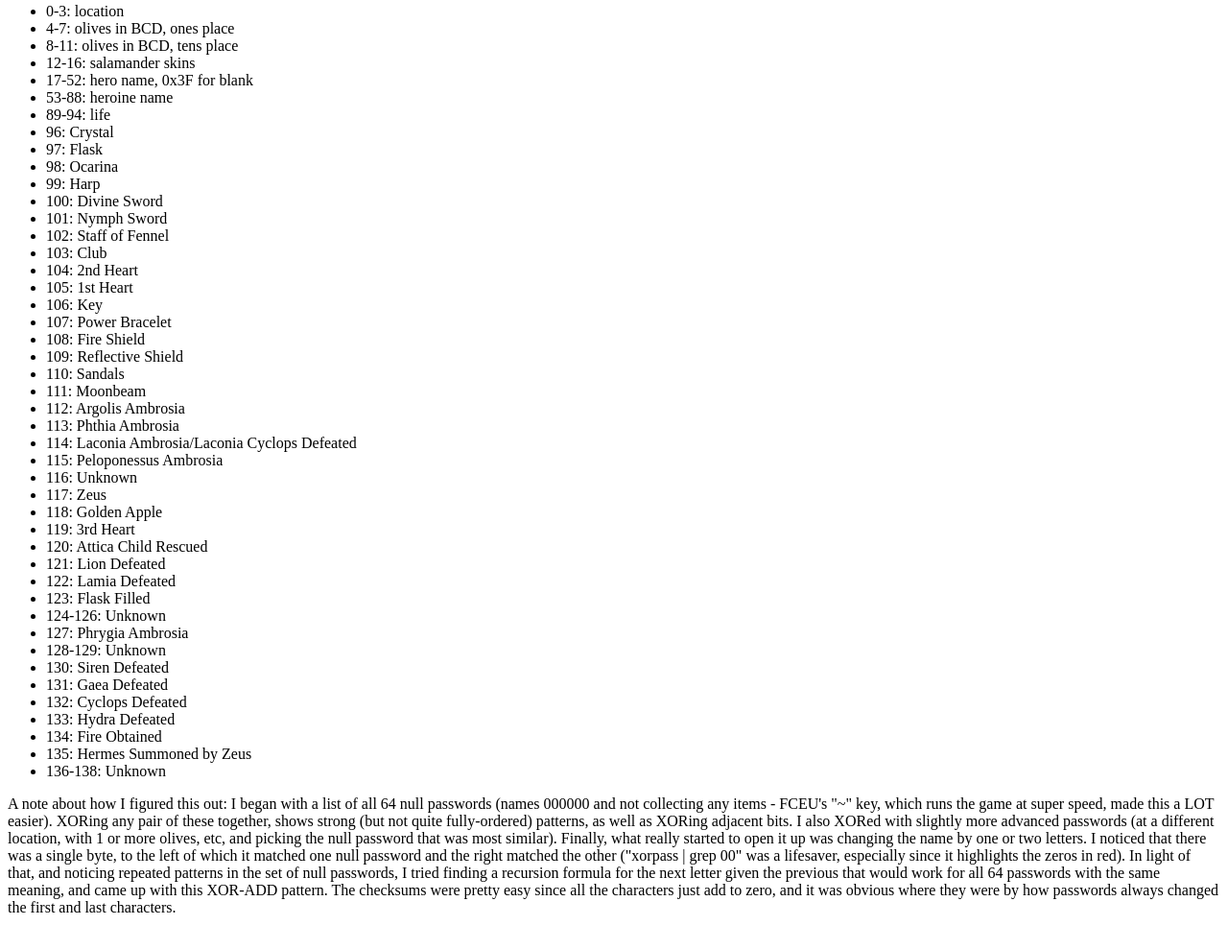
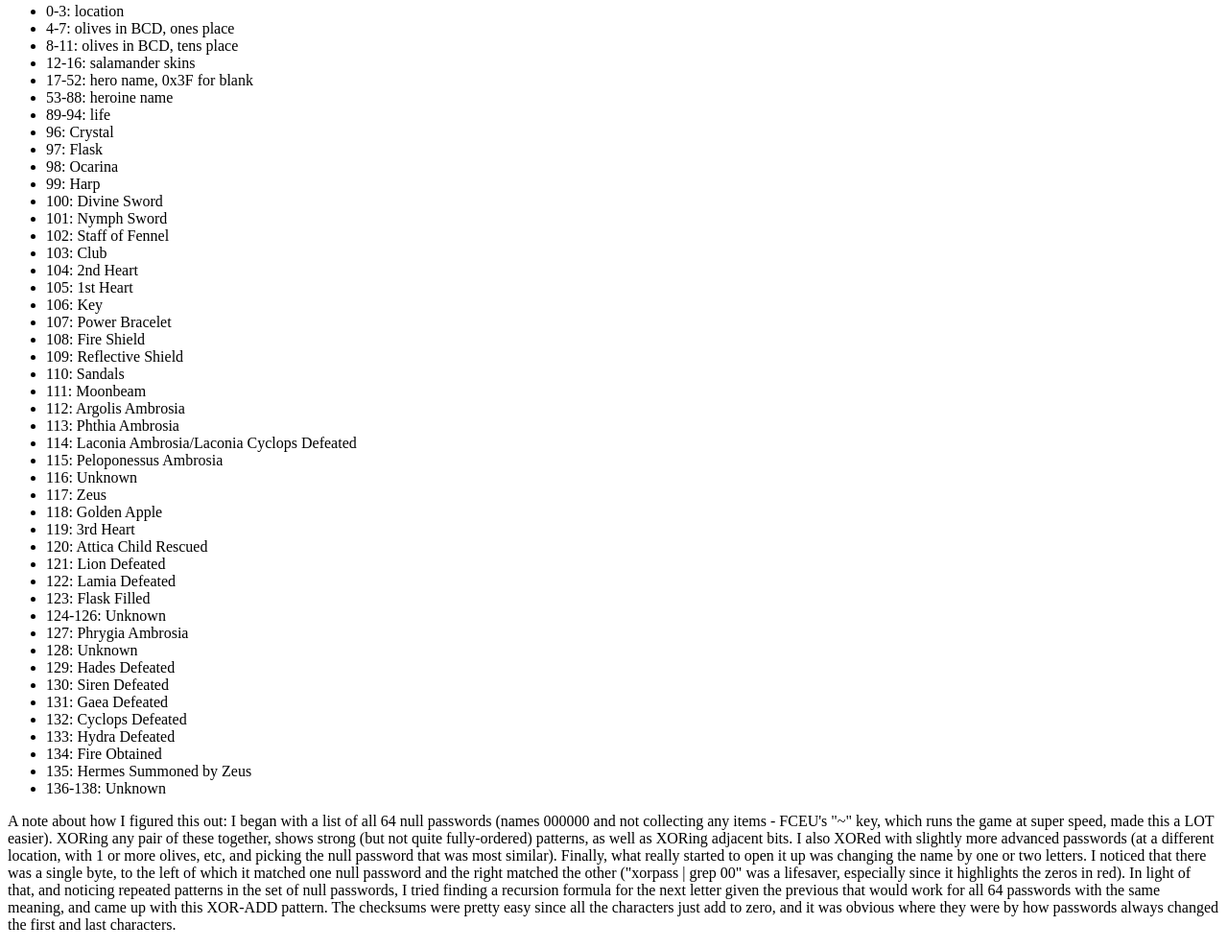
Before and after one commit to shicks/bolympus, a plain HTML site: page index.html in a window 1280 px wide. Shown: the part 1263-2252 px from the top of the page at 96% size. Drawn offline with Linux system fonts and the light colour scheme.

Commit message:
Identifying remaining unknown bits (#2)
* Update index.html

* Update bolympus.js

```diff
--- a/bolympus.js
+++ b/bolympus.js
@@ -81,7 +81,7 @@ function bolyminput(name) {
     'Bit 126',
     'Phrygia Ambrosia',
     'Bit 128',
-    'Bit 129',
+    'Hades Defeated',
     'Siren Defeated',
     'Gaea Defeated',
     'Cyclops Defeated',
--- a/index.html
+++ b/index.html
@@ -136,7 +136,8 @@
          <li>123: Flask Filled
          <li>124-126: Unknown
          <li>127: Phrygia Ambrosia
-         <li>128-129: Unknown
+         <li>128: Unknown
+	 <li>129: Hades Defeated
          <li>130: Siren Defeated
          <li>131: Gaea Defeated
          <li>132: Cyclops Defeated
```
